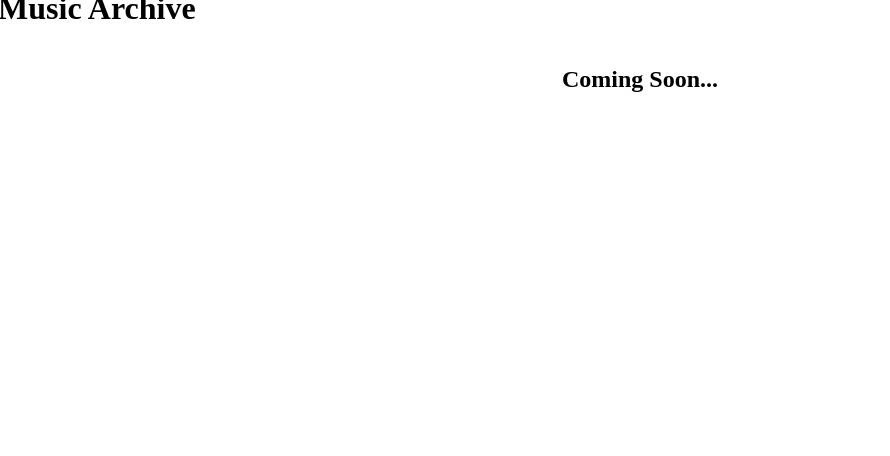
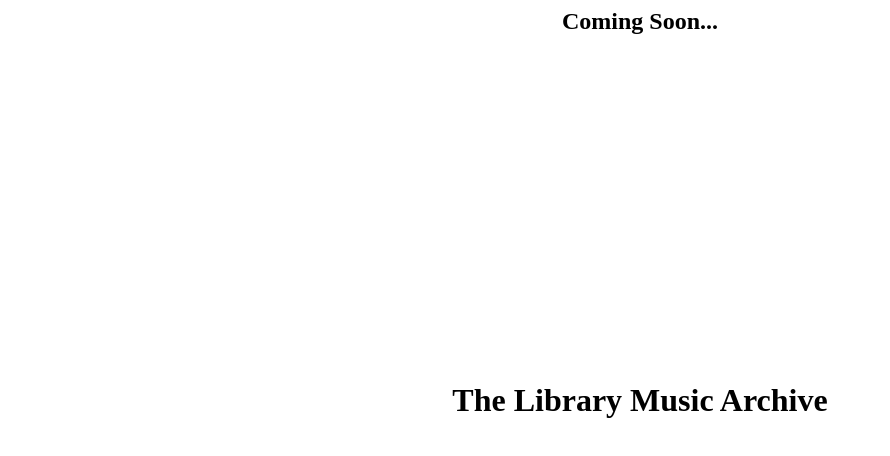
Before and after one commit to brotherlogic/librarymusicarchive, a plain HTML site: page public/index.html in a window 1280 px wide. Shown: the whole page, without its empty margins (0-890 px from the left). Drawn offline with Linux system fonts and the light colour scheme.

Commit message:
Moves h1 to the center

```diff
--- a/public/lma.css
+++ b/public/lma.css
@@ -1,5 +1,8 @@
 h1 {
-    text-align: center;
+    margin: 0;
+    position: absolute;
+    top: 50%;
+    left: 50%;
     transform: translate(-50%, -50%);
 }
 h2 {
```
